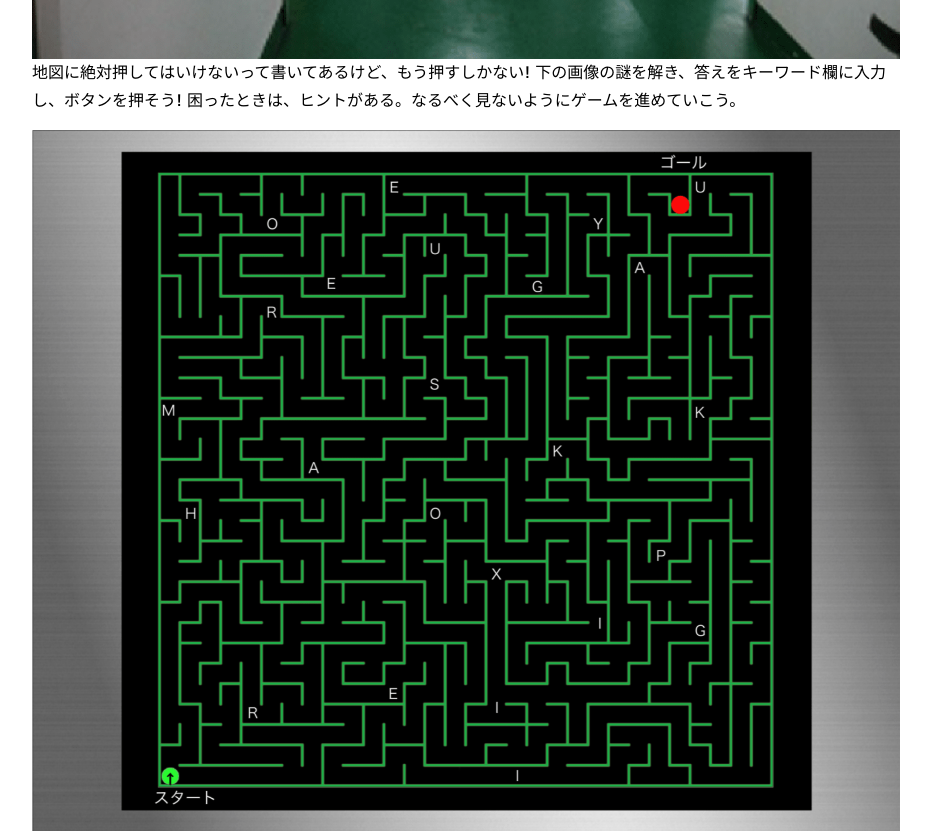
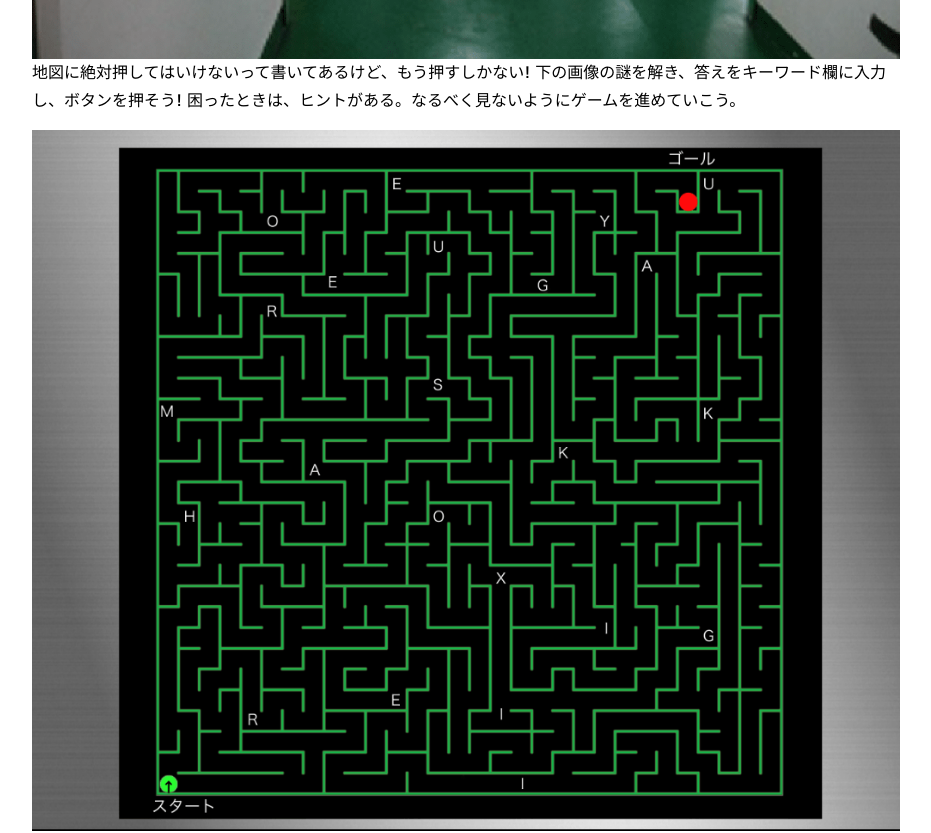
Before and after one commit to mochi-sann/beta-yokohma-a-mochi, a Next.js app: page /page3 in a window 1280 px wide. Shown: the part 680-1513 px from the top of the page, without its empty margins (174-1105 px from the left). Built offline with nearby package versions, Linux system fonts and the light colour scheme.

Commit message:
迷路の画像を更新した

```diff
--- a/src/pages/page3.tsx
+++ b/src/pages/page3.tsx
@@ -15,7 +15,7 @@ export const Home: React.VFC = () => {
         下の画像の謎を解き、答えをキーワード欄に入力し、ボタンを押そう!
         困ったときは、ヒントがある。なるべく見ないようにゲームを進めていこう。
       </Text>{' '}
-      <PloblempageImg img="/StageAssets/stage3/image8.png" />
+      <PloblempageImg img="/StageAssets/stage3/newMeiro.png" />
       <CurrentLocationMap img="/StageAssets/mapList/無題のプレゼンテーション_page-0003.jpg" />
       <Problems
         nextPage="/fainal"
```
Also changed, not shown: public/StageAssets/stage3/newMeiro.png (added).
